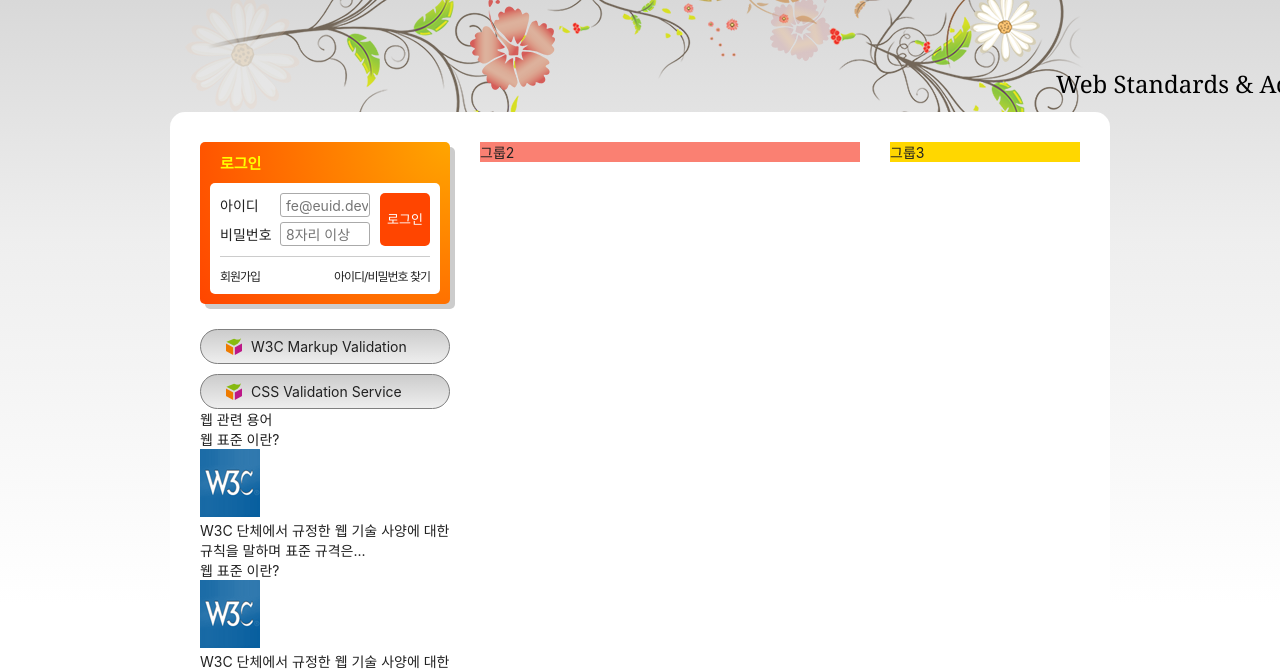
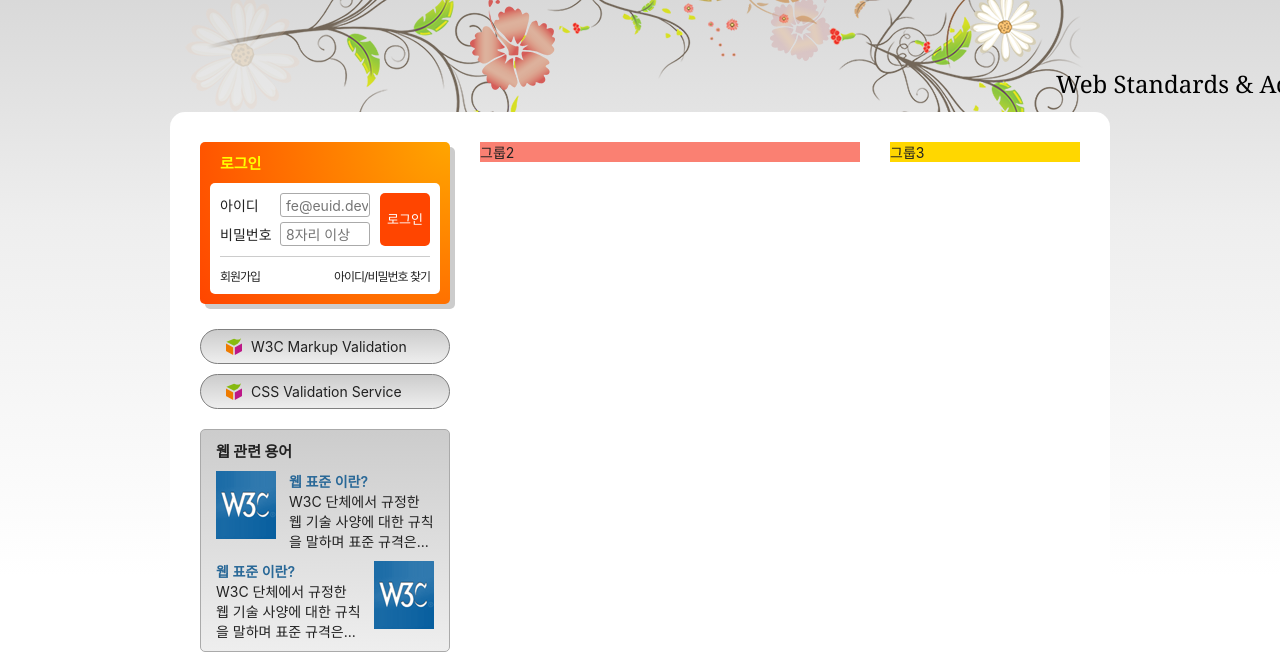
Before and after one commit to senasoon/HTML5, a plain HTML site: page index.html in a window 1280 px wide. Shown: the part 135-806 px from the top of the page. Drawn offline with Linux system fonts and the light colour scheme; files whose address does not match are found by name; a web font is replaced by a local one.

Commit message:
웹 관련 용어 구현

```diff
--- a/styles/style.css
+++ b/styles/style.css
@@ -415,6 +415,57 @@ body {
   color: red;
 }
 
+/* 웹 관련 용어 */
+.term {
+  background: linear-gradient(to bottom, #ccc, #eee);
+  margin-top: 20px;
+  border: 1px solid #aaa;
+  border-radius: 5px;
+  padding: 10px 15px;
+}
+
+.term-title {
+  font-weight: 700;
+  font-size: 15px;
+}
+
+.term-list {
+  margin-top: 10px;
+}
+
+.term-list div {
+  margin-top: 10px;
+  display: flow-root;
+}
+
+.term-list-subject {
+  color: #296897;
+  font-weight: 600;
+}
+
+.term-list-thumbnail {
+  float: left;
+}
+
+.term-list-thumbnail img {
+  vertical-align: middle;
+}
+
+.term-list-brief,
+.term-list-subject {
+  width: 145px;
+  float: right;
+}
+
+.cross .term-list-subject,
+.cross .term-list-brief {
+  float: left;
+}
+
+.cross .term-list-thumbnail {
+  float: right;
+}
+
 /* 슬로건 */
 .slogan {
   background: skyblue;
```
